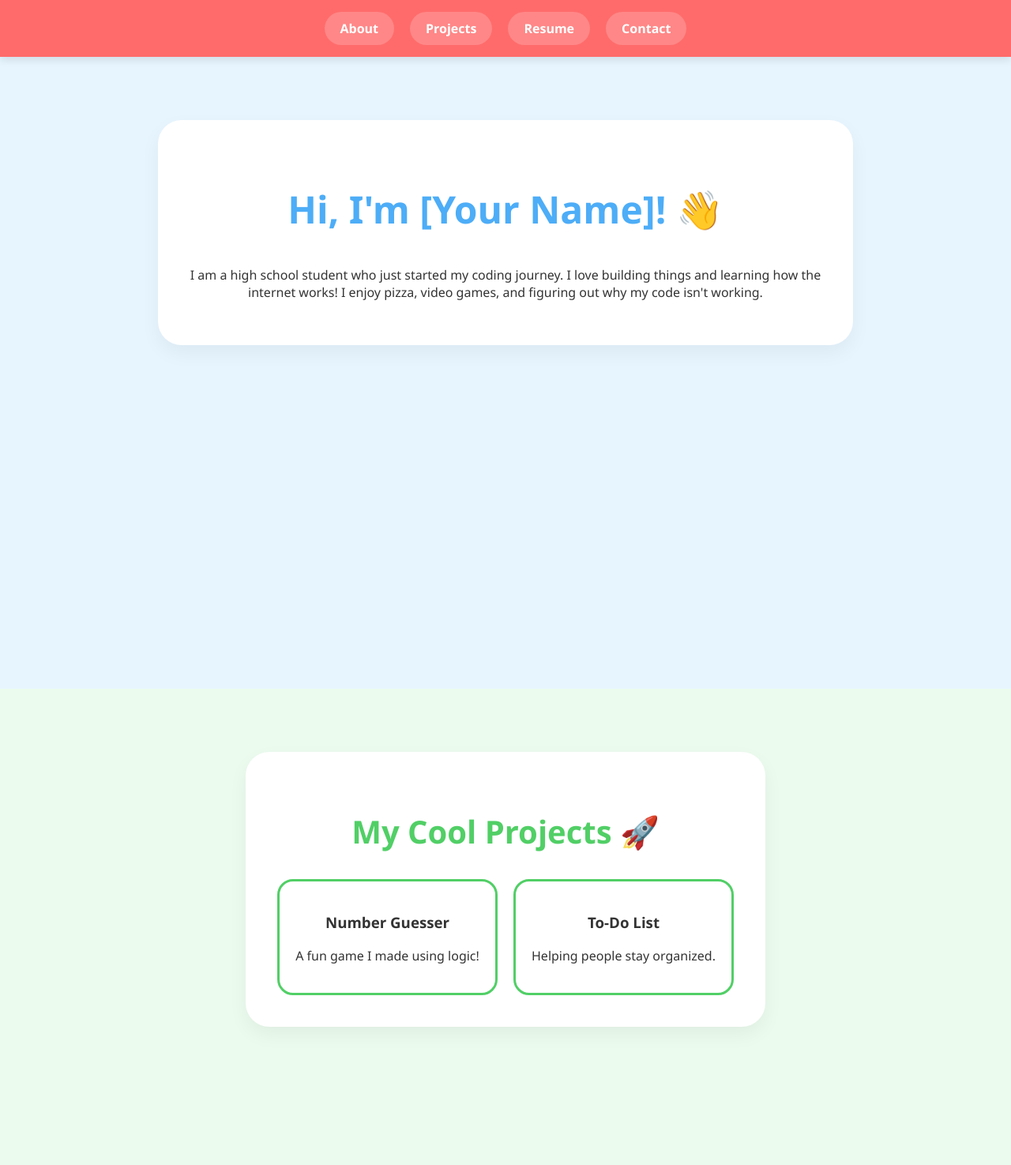
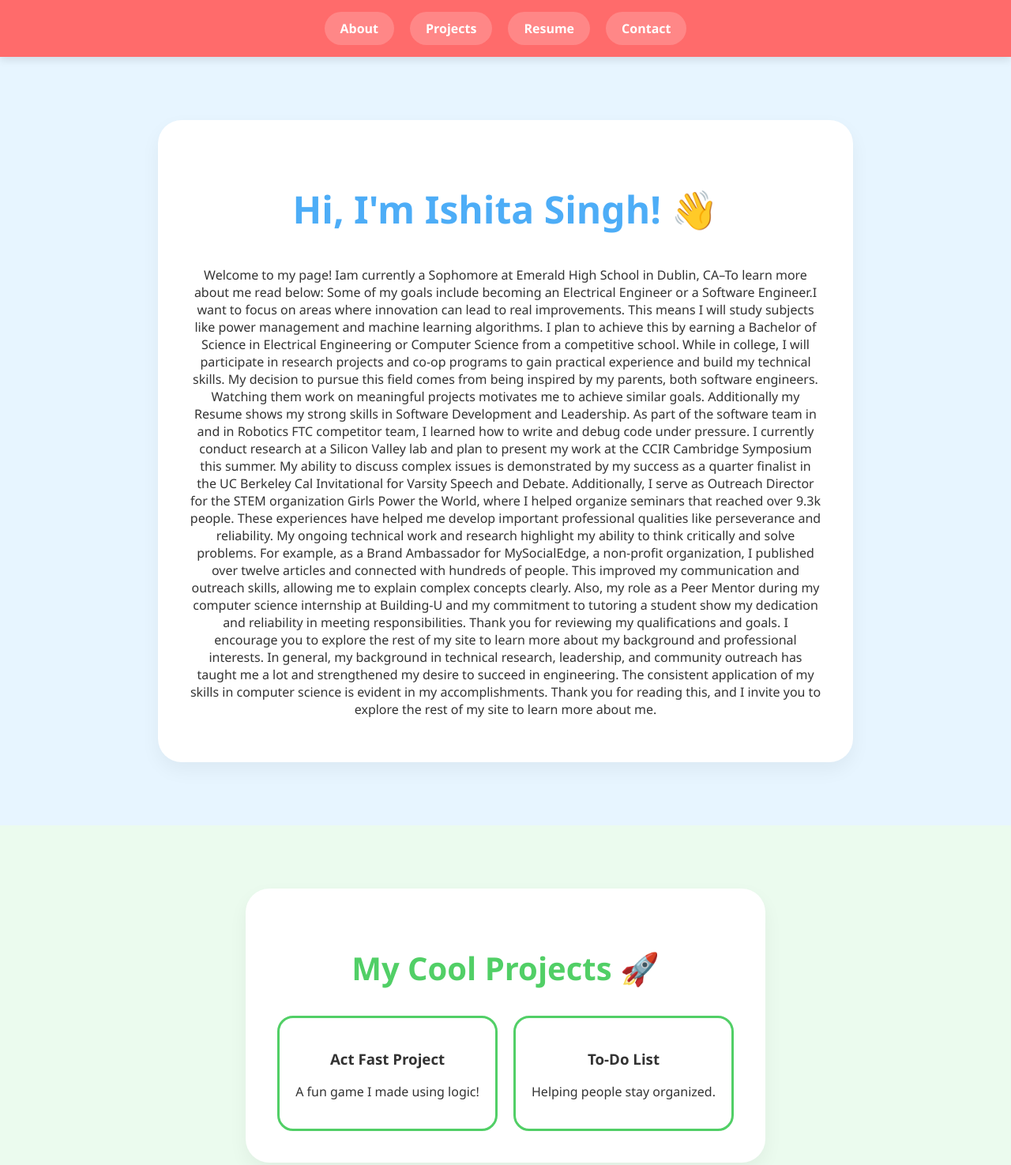
Before and after one commit to ishitasingh457/Project, a plain HTML site: page Index.html in a window 1280 px wide. Shown: the top 1475 px of the page at 79% size. Drawn offline with Linux system fonts and the light colour scheme.

Commit message:
Update Index.html

```diff
--- a/Index.html
+++ b/Index.html
@@ -3,7 +3,7 @@
 <head>
     <meta charset="UTF-8">
     <meta name="viewport" content="width=device-width, initial-scale=1.0">
-    <title>My Fun Portfolio</title>
+    <title>My Portfolio</title>
     <style>
         /* This is CSS - the "paint" of your website */
         body {
@@ -108,8 +108,17 @@
 
     <section id="about">
         <div class="container">
-            <h1>Hi, I'm [Your Name]! 👋</h1>
-            <p>I am a high school student who just started my coding journey. I love building things and learning how the internet works! I enjoy pizza, video games, and figuring out why my code isn't working.</p>
+            <h1>Hi, I'm Ishita Singh! 👋</h1>
+            <p> Welcome to my page! Iam currently a Sophomore at Emerald High School in Dublin, CA–To learn more about me read below:
+
+Some of my goals include becoming an Electrical Engineer or a Software Engineer.I want to focus on areas where innovation can lead to real improvements. This means I will study subjects like power management and machine learning algorithms. I plan to achieve this by earning a Bachelor of Science in Electrical Engineering or Computer Science from a competitive school. While in college, I will participate in research projects and co-op programs to gain practical experience and build my technical skills. My decision to pursue this field comes from being inspired by my parents, both software engineers. Watching them work on meaningful projects motivates me to achieve similar goals.
+
+Additionally my Resume shows my strong skills in Software Development and Leadership. As part of the software team in and in Robotics FTC competitor team, I learned how to write and debug code under pressure. I currently conduct research at a Silicon Valley lab and plan to present my work at the CCIR Cambridge Symposium this summer. My ability to discuss complex issues is demonstrated by my success as a quarter finalist in the UC Berkeley Cal Invitational for Varsity Speech and Debate. Additionally, I serve as Outreach Director for the STEM organization Girls Power the World, where I helped organize seminars that reached over 9.3k people.
+
+These experiences have helped me develop important professional qualities like perseverance and reliability. My ongoing technical work and research highlight my ability to think critically and solve problems. For example, as a Brand Ambassador for MySocialEdge, a non-profit organization, I published over twelve articles and connected with hundreds of people. This improved my communication and outreach skills, allowing me to explain complex concepts clearly. Also, my role as a Peer Mentor during my computer science internship at Building-U and my commitment to tutoring a student show my dedication and reliability in meeting responsibilities. Thank you for reviewing my qualifications and goals. I encourage you to explore the rest of my site to learn more about my background and professional interests.
+
+In general, my background in technical research, leadership, and community outreach has taught me a lot and strengthened my desire to succeed in engineering. The consistent application of my skills in computer science is evident in my accomplishments. Thank you for reading this, and I invite you to explore the rest of my site to learn more about me.
+</p>
         </div>
     </section>
 
@@ -118,7 +127,7 @@
             <h2>My Cool Projects 🚀</h2>
             <div class="grid">
                 <div class="card">
-                    <h3>Number Guesser</h3>
+                    <h3>Act Fast Project</h3>
                     <p>A fun game I made using logic!</p>
                 </div>
                 <div class="card">
@@ -133,9 +142,9 @@
         <div class="container">
             <h2>My Experience 📝</h2>
             <div style="text-align: left;">
-                <p><strong>Education:</strong> Awesome High School (Class of 202X)</p>
+                <p><strong>Education:</strong> Emerald High School (Class of 2028)</p>
                 <p><strong>Skills:</strong> HTML, CSS, Learning Fast, Being Awesome</p>
-                <p><strong>Interests:</strong> Web Design, Robotics, Chess</p>
+                <p><strong>Interests:</strong> Web Design, Robotics, Cooking</p>
             </div>
         </div>
     </section>
@@ -150,4 +159,5 @@
     </section>
 
 </body>
+
 </html>
```
